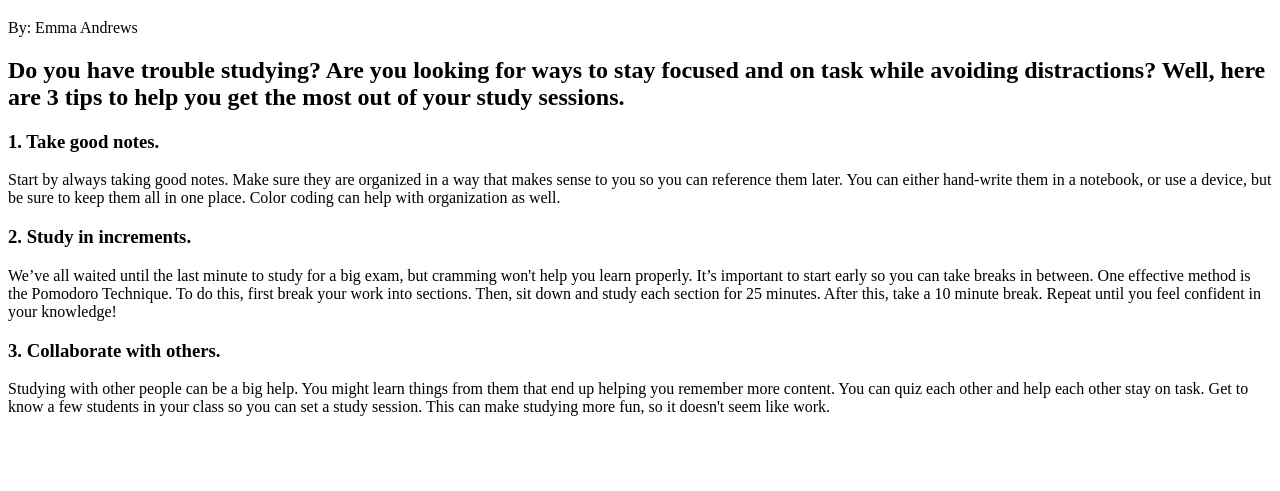
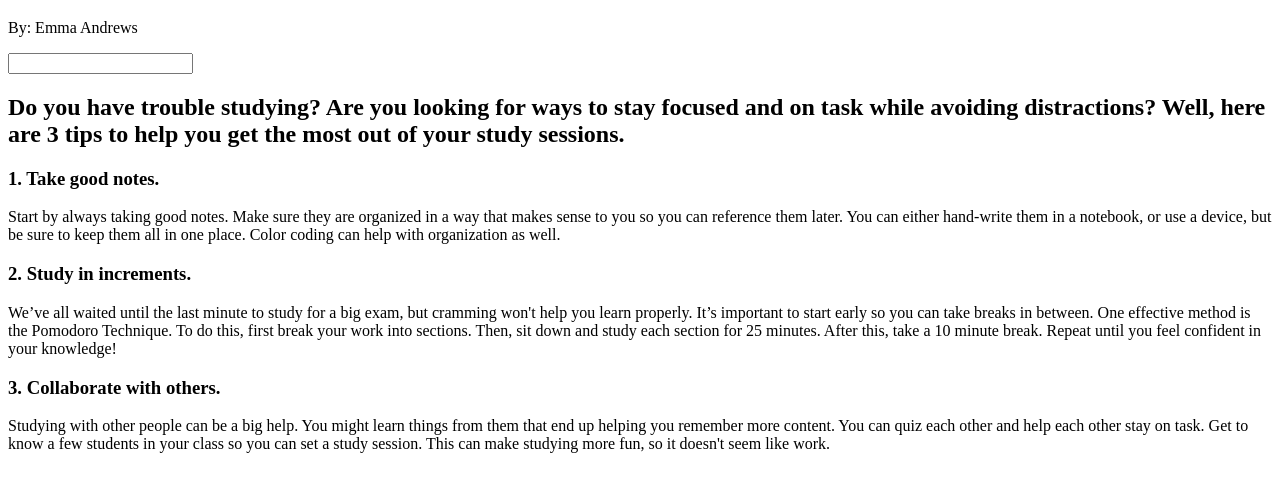
Before and after one commit to EmmaJane51/mi349_blog, a plain HTML site: page index.html in a window 1280 px wide. Shown: the part 61-552 px from the top of the page. Drawn offline with Linux system fonts and the light colour scheme.

Commit message:
fifth commit

```diff
--- a/index.html
+++ b/index.html
@@ -10,10 +10,8 @@
     <h1>3 Helpful Study Tips</h1>
 
     <p>By: Emma Andrews</p>
+    <p><input "date" "2022-10-14"/></p>
 
-    <input="date" value="2022-10-14"
-
-    <img src="study.jpeg">
 
 <h2>Do you have trouble studying? Are you looking for ways to stay focused and on task while avoiding distractions? Well, here are 3 tips to help you get the most out of your study sessions.</h2>
 
```
